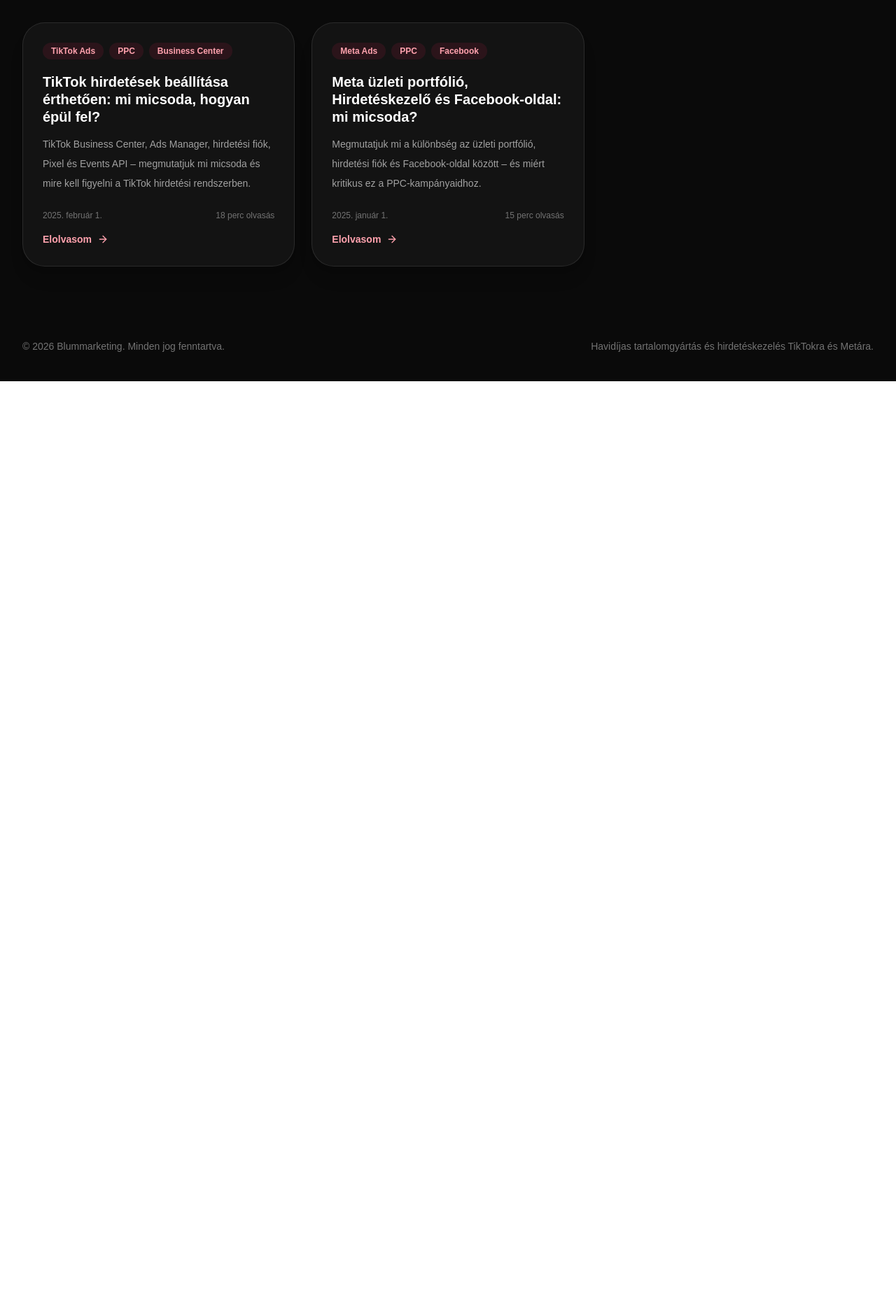
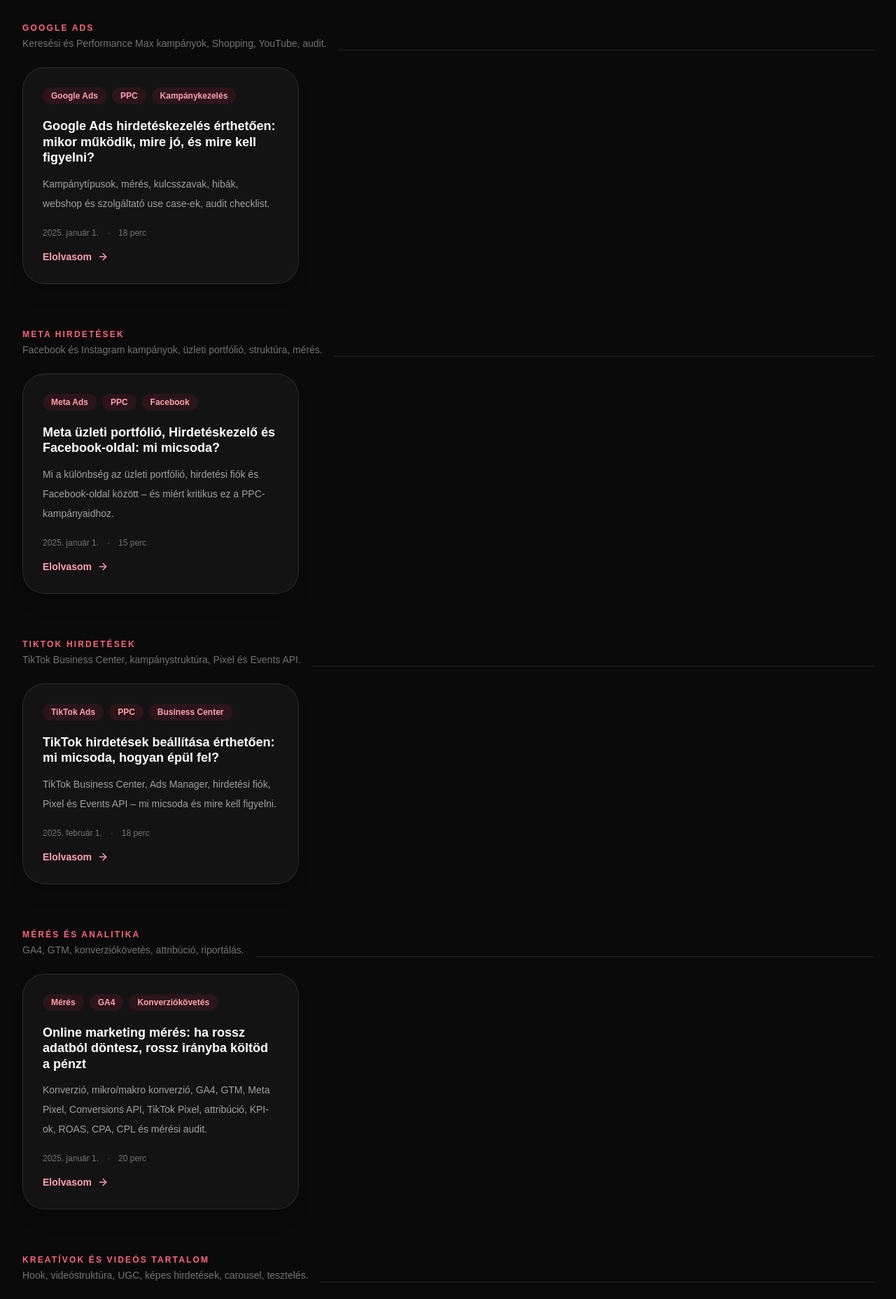
Before and after one commit to danielblum96/blummarketing, a Next.js app: page /tudastar in a window 1280 px wide. Shown: the part 420-2277 px from the top of the page at 70% size. Before the commit the page ends 965 px from the top, so only its background shows below. Built offline with nearby package versions, Linux system fonts and the light colour scheme.

Commit message:
feat: Tudástár főoldal teljes átírása – minden tartalom rendszerezve
6 kategória (Google Ads, Meta, TikTok, Mérés, Kreatívok, Fogalomtár)
minden elérhető cikkel, kategória fejléccel és hamarosan jelzővel.

Co-Authored-By: Claude Sonnet 4.6 <noreply@anthropic.com>

```diff
--- a/app/tudastar/page.tsx
+++ b/app/tudastar/page.tsx
@@ -3,38 +3,121 @@ import Navbar from "@/components/Navbar";
 import Footer from "@/components/Footer";
 
 export const metadata = {
-  title: "Tudástár | PPC, Meta és TikTok marketing tippek | Blummarketing",
-  description: "Gyakorlati útmutatók és cikkek Meta hirdetésekről, TikTok marketingről, kampánystruktúráról és PPC-stratégiáról vállalkozásoknak.",
-  keywords: ["meta hirdetés", "tiktok marketing", "ppc tudástár", "facebook ads", "hirdetéskezelés"],
+  title: "Tudástár | PPC, Meta és TikTok marketing útmutatók | Blummarketing",
+  description: "Gyakorlati cikkek és pillér útmutatók Google Ads, Meta hirdetések, TikTok, mérés és kreatívok témakörben – vállalkozásoknak érthetően.",
   openGraph: {
-    title: "Tudástár | PPC, Meta és TikTok marketing tippek | Blummarketing",
-    description: "Gyakorlati útmutatók és cikkek Meta hirdetésekről, TikTok marketingről és PPC-stratégiáról.",
+    title: "Tudástár | PPC, Meta és TikTok marketing útmutatók | Blummarketing",
+    description: "Gyakorlati cikkek és pillér útmutatók Google Ads, Meta hirdetések, TikTok, mérés és kreatívok témakörben.",
     type: "website",
     locale: "hu_HU",
     siteName: "Blummarketing",
   },
+  alternates: { canonical: "/tudastar/" },
 };
 
-const articles = [
+type Article = {
+  href: string;
+  title: string;
+  description: string;
+  tags: string[];
+  date?: string;
+  readTime?: string;
+  soon?: boolean;
+};
+
+type Category = {
+  label: string;
+  description: string;
+  articles: Article[];
+};
+
+const categories: Category[] = [
   {
-    slug: "tiktok-hirdetesek-beallitasa",
-    title: "TikTok hirdetések beállítása érthetően: mi micsoda, hogyan épül fel?",
-    description: "TikTok Business Center, Ads Manager, hirdetési fiók, Pixel és Events API – megmutatjuk mi micsoda és mire kell figyelni a TikTok hirdetési rendszerben.",
-    date: "2025. február 1.",
-    readTime: "18 perc olvasás",
-    tags: ["TikTok Ads", "PPC", "Business Center"],
+    label: "Google Ads",
+    description: "Keresési és Performance Max kampányok, Shopping, YouTube, audit.",
+    articles: [
+      {
+        href: "/tudastar/google-ads/",
+        title: "Google Ads hirdetéskezelés érthetően: mikor működik, mire jó, és mire kell figyelni?",
+        description: "Kampánytípusok, mérés, kulcsszavak, hibák, webshop és szolgáltató use case-ek, audit checklist.",
+        tags: ["Google Ads", "PPC", "Kampánykezelés"],
+        date: "2025. január 1.",
+        readTime: "18 perc",
+      },
+    ],
   },
   {
-    slug: "meta-uzleti-portfolio-hirdeteskezelo-facebook-oldal",
+    label: "Meta hirdetések",
+    description: "Facebook és Instagram kampányok, üzleti portfólió, struktúra, mérés.",
+    articles: [
+      {
+        href: "/tudastar/meta-uzleti-portfolio-hirdeteskezelo-facebook-oldal/",
         title: "Meta üzleti portfólió, Hirdetéskezelő és Facebook-oldal: mi micsoda?",
-    description: "Megmutatjuk mi a különbség az üzleti portfólió, hirdetési fiók és Facebook-oldal között – és miért kritikus ez a PPC-kampányaidhoz.",
+        description: "Mi a különbség az üzleti portfólió, hirdetési fiók és Facebook-oldal között – és miért kritikus ez a PPC-kampányaidhoz.",
+        tags: ["Meta Ads", "PPC", "Facebook"],
         date: "2025. január 1.",
-    readTime: "15 perc olvasás",
-    tags: ["Meta Ads", "PPC", "Facebook"],
+        readTime: "15 perc",
+      },
+    ],
+  },
+  {
+    label: "TikTok hirdetések",
+    description: "TikTok Business Center, kampánystruktúra, Pixel és Events API.",
+    articles: [
+      {
+        href: "/tudastar/tiktok-hirdetesek-beallitasa/",
+        title: "TikTok hirdetések beállítása érthetően: mi micsoda, hogyan épül fel?",
+        description: "TikTok Business Center, Ads Manager, hirdetési fiók, Pixel és Events API – mi micsoda és mire kell figyelni.",
+        tags: ["TikTok Ads", "PPC", "Business Center"],
+        date: "2025. február 1.",
+        readTime: "18 perc",
+      },
+    ],
+  },
+  {
+    label: "Mérés és analitika",
+    description: "GA4, GTM, konverziókövetés, attribúció, riportálás.",
+    articles: [
+      {
+        href: "/tudastar/meres-es-analitika/",
+        title: "Online marketing mérés: ha rossz adatból döntesz, rossz irányba költöd a pénzt",
+        description: "Konverzió, mikro/makro konverzió, GA4, GTM, Meta Pixel, Conversions API, TikTok Pixel, attribúció, KPI-ok, ROAS, CPA, CPL és mérési audit.",
+        tags: ["Mérés", "GA4", "Konverziókövetés"],
+        date: "2025. január 1.",
+        readTime: "20 perc",
+      },
+    ],
+  },
+  {
+    label: "Kreatívok és videós tartalom",
+    description: "Hook, videóstruktúra, UGC, képes hirdetések, carousel, tesztelés.",
+    articles: [
+      {
+        href: "/tudastar/kreativok-es-videos-tartalom/",
+        title: "Hirdetési kreatívok PPC kampányokhoz: mitől működik egy kép, videó vagy UGC tartalom?",
+        description: "Hook, videóstruktúra, UGC, képes hirdetések, carousel, kreatívtesztelés, kifáradás jelei és platform-specifikus szempontok.",
+        tags: ["Kreatív", "Videó", "UGC", "Hook"],
+        date: "2025. január 1.",
+        readTime: "22 perc",
+      },
+    ],
+  },
+  {
+    label: "Fogalomtár",
+    description: "PPC és online marketing fogalmak érthetően.",
+    articles: [
+      {
+        href: "/tudastar/fogalomtar/",
+        title: "PPC fogalomtár",
+        description: "A legfontosabb hirdetési és marketingszakmai fogalmak érthetően – hamarosan.",
+        tags: ["Fogalomtár"],
+        soon: true,
+      },
+    ],
   },
 ];
 
-export default function BlogPage() {
+export default function TudasTarPage() {
   return (
     <main className="min-h-screen bg-neutral-950 text-white antialiased">
       <section className="relative isolate overflow-hidden">
@@ -44,40 +127,71 @@ export default function BlogPage() {
           <p className="text-sm font-bold uppercase tracking-[0.2em] text-rose-300">Tudástár</p>
           <h1 className="mt-4 text-5xl font-black tracking-tight sm:text-6xl">Marketing tudástár</h1>
           <p className="mt-5 max-w-2xl text-lg leading-8 text-neutral-300">
-            Gyakorlati cikkek Meta hirdetésekről, TikTok marketingről, kampánystruktúráról és PPC-stratégiáról – vállalkozásoknak érthetően.
+            Gyakorlati cikkek és pillér útmutatók Google Ads-ről, Meta és TikTok hirdetésekről, mérésről és kreatívokról – vállalkozásoknak érthetően.
           </p>
         </div>
       </section>
 
-      <section className="mx-auto max-w-7xl px-6 py-16 lg:px-8">
-        <div className="grid gap-6 md:grid-cols-2 lg:grid-cols-3">
-          {articles.map((article) => (
+      <section className="mx-auto max-w-7xl px-6 py-16 lg:px-8 space-y-16">
+        {categories.map((cat) => (
+          <div key={cat.label}>
+            {/* Category header */}
+            <div className="mb-6 flex items-end justify-between gap-4">
+              <div>
+                <p className="text-xs font-black uppercase tracking-[0.18em] text-rose-400 mb-1">{cat.label}</p>
+                <p className="text-sm text-neutral-500">{cat.description}</p>
+              </div>
+              <div className="h-px flex-1 bg-white/10" />
+            </div>
+
+            {/* Articles */}
+            <div className="grid gap-4 sm:grid-cols-2 lg:grid-cols-3">
+              {cat.articles.map((article) =>
+                article.soon ? (
+                  <div
+                    key={article.href}
+                    className="rounded-[2rem] border border-white/[0.06] bg-white/[0.02] p-7 opacity-60"
+                  >
+                    <div className="flex flex-wrap gap-2 mb-5">
+                      {article.tags.map((tag) => (
+                        <span key={tag} className="rounded-full bg-neutral-800 px-3 py-1 text-xs font-bold text-neutral-500">{tag}</span>
+                      ))}
+                      <span className="rounded-full bg-neutral-800 px-3 py-1 text-xs font-bold text-neutral-500">Hamarosan</span>
+                    </div>
+                    <h2 className="text-lg font-black leading-tight text-neutral-500">{article.title}</h2>
+                    <p className="mt-3 text-sm leading-7 text-neutral-600">{article.description}</p>
+                  </div>
+                ) : (
                   <a
-              key={article.slug}
-              href={`/tudastar/${article.slug}/`}
+                    key={article.href}
+                    href={article.href}
                     className="group rounded-[2rem] border border-white/10 bg-white/[0.04] p-7 shadow-xl transition hover:-translate-y-1 hover:bg-white/[0.07]"
                   >
                     <div className="flex flex-wrap gap-2 mb-5">
                       {article.tags.map((tag) => (
-                  <span key={tag} className="rounded-full bg-rose-500/10 px-3 py-1 text-xs font-bold text-rose-300">
-                    {tag}
-                  </span>
+                        <span key={tag} className="rounded-full bg-rose-500/10 px-3 py-1 text-xs font-bold text-rose-300">{tag}</span>
                       ))}
                     </div>
-              <h2 className="text-xl font-black leading-tight group-hover:text-rose-200 transition">
+                    <h2 className="text-lg font-black leading-tight group-hover:text-rose-200 transition">
                       {article.title}
                     </h2>
-              <p className="mt-3 leading-7 text-neutral-400 text-sm">{article.description}</p>
-              <div className="mt-6 flex items-center justify-between text-xs text-neutral-500">
-                <span>{article.date}</span>
-                <span>{article.readTime}</span>
+                    <p className="mt-3 text-sm leading-7 text-neutral-400">{article.description}</p>
+                    {(article.date || article.readTime) && (
+                      <div className="mt-5 flex items-center gap-3 text-xs text-neutral-500">
+                        {article.date && <span>{article.date}</span>}
+                        {article.date && article.readTime && <span>·</span>}
+                        {article.readTime && <span>{article.readTime}</span>}
                       </div>
+                    )}
                     <div className="mt-4 flex items-center gap-2 text-sm font-bold text-rose-300 group-hover:gap-3 transition-all">
                       Elolvasom <ArrowRight className="h-4 w-4" aria-hidden="true" />
                     </div>
                   </a>
+                )
+              )}
+            </div>
+          </div>
         ))}
-        </div>
       </section>
 
       <Footer />
```
Lines whose indentation alone changed are shown as unchanged.
